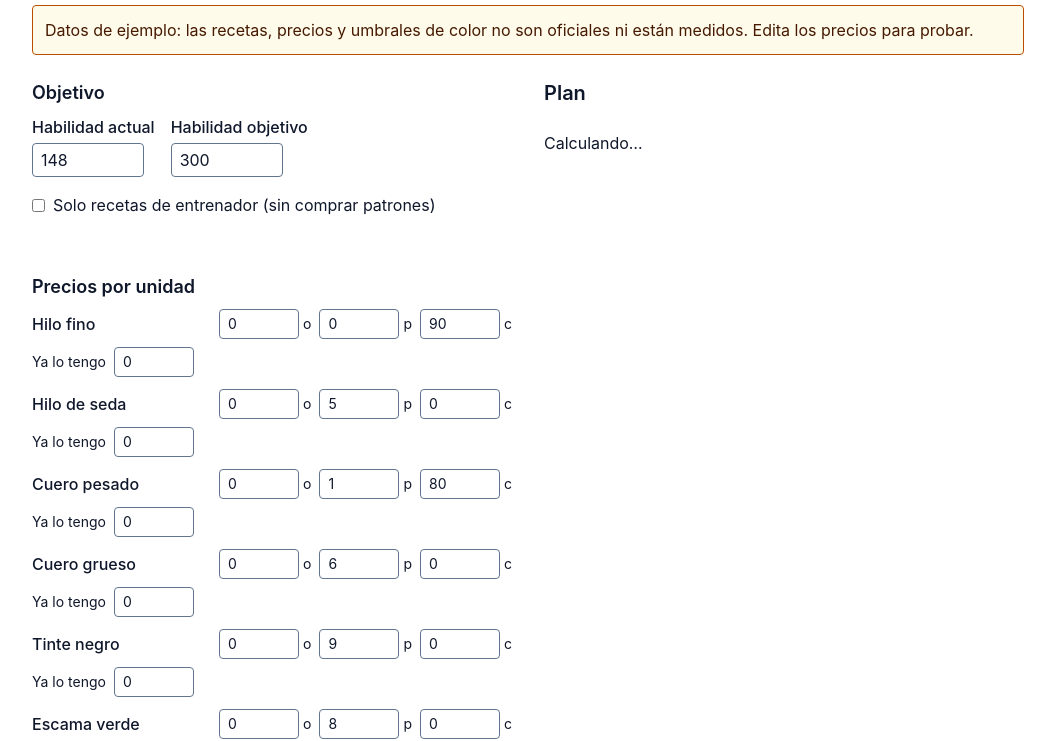
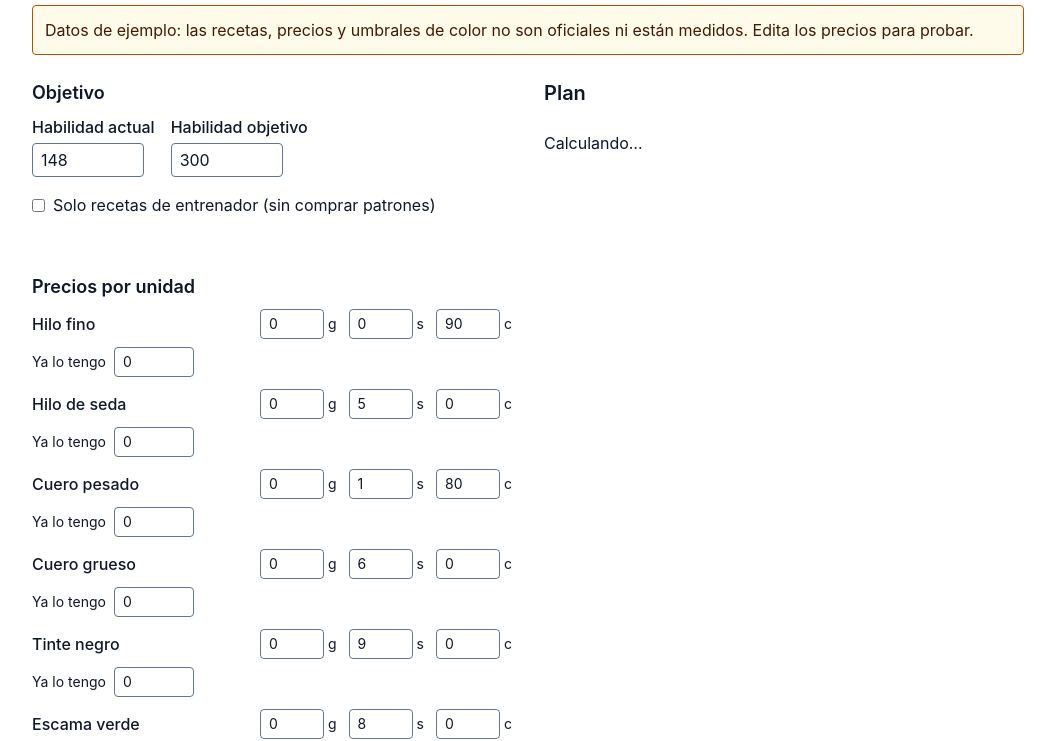
Before and after one commit to DAlejandroCl/Minmax-Codex, an Astro site in the folder apps/web/: page /calculadora in a window 1280 px wide. Shown: the part 69-810 px from the top of the page, without its empty margins (112-1167 px from the left). Built offline with nearby package versions, Linux system fonts and the light colour scheme; Astro itself is replaced by a stand-in of ours.

Commit message:
fix(calculator): sufijos g/s/c consistentes y campos más compactos
Co-Authored-By: Claude Sonnet 5.5 <noreply@anthropic.com>
Claude-Session: https://claude.ai/code/session_01Y9rdSK9uC6hMZyMywDnysX

```diff
--- a/apps/web/src/features/calculator/components/MoneyInput.tsx
+++ b/apps/web/src/features/calculator/components/MoneyInput.tsx
@@ -29,18 +29,18 @@ export function MoneyInput({ label, value, onChange }: Props) {
         min={0}
         {...(max === undefined ? {} : { max })}
         aria-label={`${label} — ${text}`}
-        className="w-20 rounded border border-slate-500 bg-white px-2 py-1 text-slate-900"
+        className="w-16 rounded border border-slate-500 bg-white px-2 py-1 text-slate-900"
         value={current}
         onChange={(e) => {
           const next = toInt(e.target.value) * factor;
           onChange(value - current * factor + next);
         }}
       />
-      <span aria-hidden="true">{text.charAt(0).toLowerCase()}</span>
+      <span aria-hidden="true">{suffix}</span>
     </label>
   );
   return (
-    <div role="group" aria-label={label} className="flex flex-wrap gap-2">
+    <div role="group" aria-label={label} className="flex flex-wrap gap-x-3 gap-y-2">
       {field("g", t("form.gold"), gold, 10_000)}
       {field("s", t("form.silver"), silver, 100, 99)}
       {field("c", t("form.copper"), cop, 1, 99)}
```
